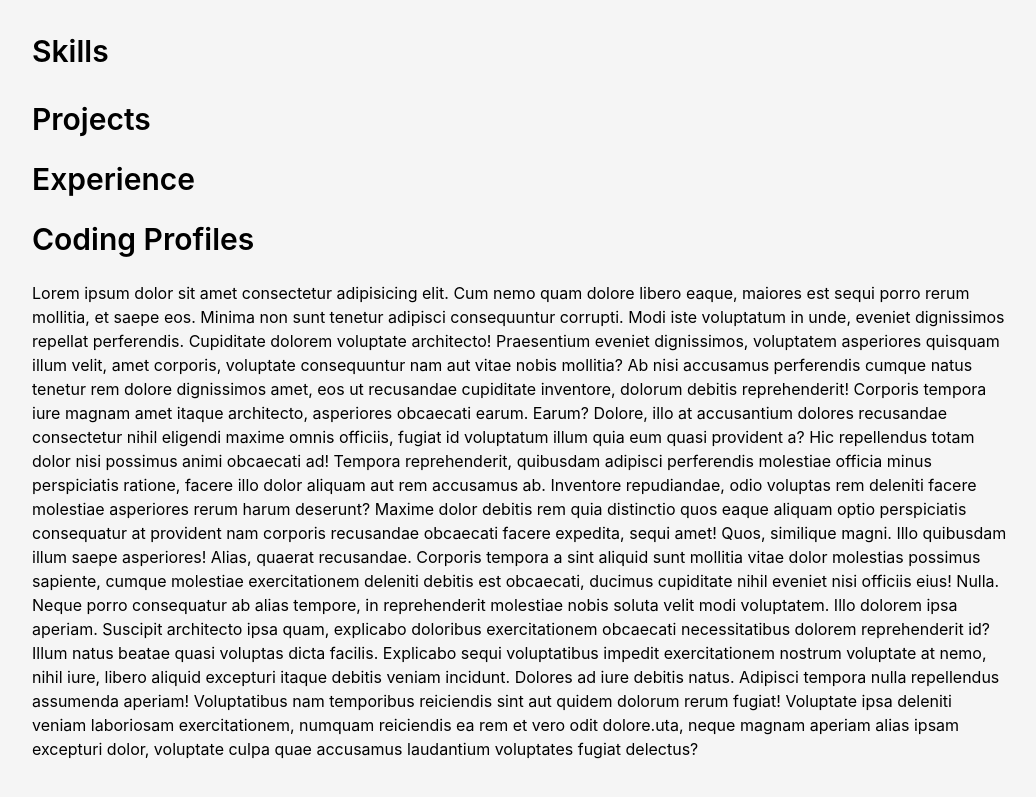
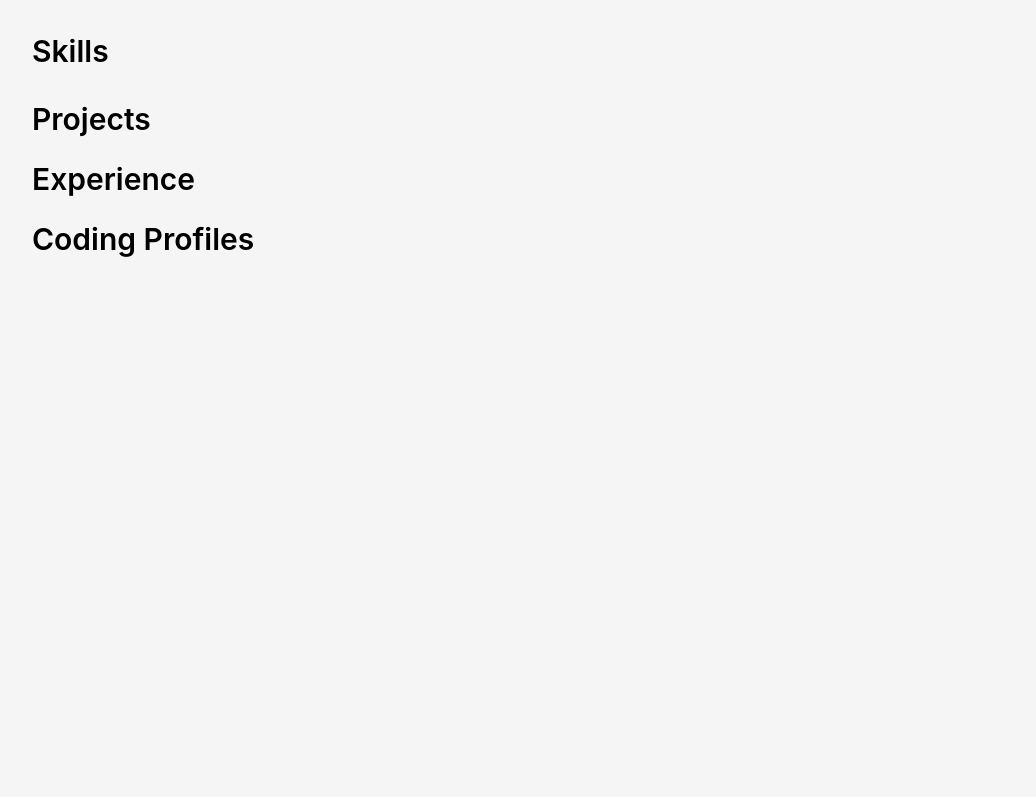
Before and after one commit to hariom-hub/Portfolio, a React (Vite) app in the folder portfolio-frontend/: page / in a window 1280 px wide. Shown: the part 409-1206 px from the top of the page, without its empty margins (120-1156 px from the left). After the commit the page ends 802 px from the top, so only its background shows below. Built offline with nearby package versions, Linux system fonts and the light colour scheme.

Commit message:
extra text removed

```diff
--- a/portfolio-frontend/src/Components/MainSection.jsx
+++ b/portfolio-frontend/src/Components/MainSection.jsx
@@ -78,18 +78,6 @@ export const MainSection = () => {
                <div id='coding-profiles'>
                     <h2 className='text-3xl font-semibold mb-6'>Coding Profiles</h2>
                </div>
-               <p>
-               Lorem ipsum dolor sit amet consectetur adipisicing elit. Cum nemo quam dolore libero eaque, maiores est sequi porro rerum mollitia, et saepe eos. Minima non sunt tenetur adipisci consequuntur corrupti.
-               Modi iste voluptatum in unde, eveniet dignissimos repellat perferendis. Cupiditate dolorem voluptate architecto! Praesentium eveniet dignissimos, voluptatem asperiores quisquam illum velit, amet corporis, voluptate consequuntur nam aut vitae nobis mollitia?
-               Ab nisi accusamus perferendis cumque natus tenetur rem dolore dignissimos amet, eos ut recusandae cupiditate inventore, dolorum debitis reprehenderit! Corporis tempora iure magnam amet itaque architecto, asperiores obcaecati earum. Earum?
-               Dolore, illo at accusantium dolores recusandae consectetur nihil eligendi maxime omnis officiis, fugiat id voluptatum illum quia eum quasi provident a? Hic repellendus totam dolor nisi possimus animi obcaecati ad!
-               Tempora reprehenderit, quibusdam adipisci perferendis molestiae officia minus perspiciatis ratione, facere illo dolor aliquam aut rem accusamus ab. Inventore repudiandae, odio voluptas rem deleniti facere molestiae asperiores rerum harum deserunt?
-               Maxime dolor debitis rem quia distinctio quos eaque aliquam optio perspiciatis consequatur at provident nam corporis recusandae obcaecati facere expedita, sequi amet! Quos, similique magni. Illo quibusdam illum saepe asperiores!
-               Alias, quaerat recusandae. Corporis tempora a sint aliquid sunt mollitia vitae dolor molestias possimus sapiente, cumque molestiae exercitationem deleniti debitis est obcaecati, ducimus cupiditate nihil eveniet nisi officiis eius! Nulla.
-               Neque porro consequatur ab alias tempore, in reprehenderit molestiae nobis soluta velit modi voluptatem. Illo dolorem ipsa aperiam. Suscipit architecto ipsa quam, explicabo doloribus exercitationem obcaecati necessitatibus dolorem reprehenderit id?
-               Illum natus beatae quasi voluptas dicta facilis. Explicabo sequi voluptatibus impedit exercitationem nostrum voluptate at nemo, nihil iure, libero aliquid excepturi itaque debitis veniam incidunt. Dolores ad iure debitis natus.
-               Adipisci tempora nulla repellendus assumenda aperiam! Voluptatibus nam temporibus reiciendis sint aut quidem dolorum rerum fugiat! Voluptate ipsa deleniti veniam laboriosam exercitationem, numquam reiciendis ea rem et vero odit dolore.uta, neque magnam aperiam alias ipsam excepturi dolor, voluptate culpa quae accusamus laudantium voluptates fugiat delectus?
-               </p>
 
           </section>
 
```
